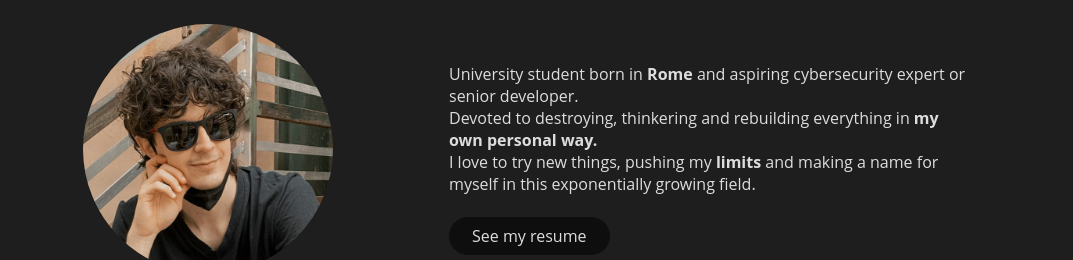
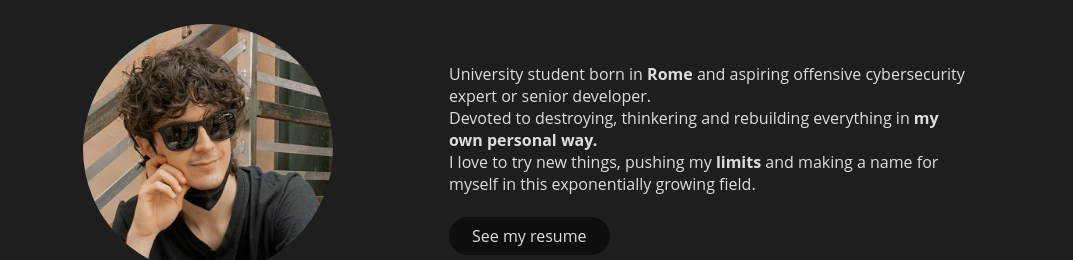
Before and after one commit to Exyss/exyss.github.io, a plain HTML site: page index.html in a window 1280 px wide. Shown: the part 813-1073 px from the top of the page, without its empty margins (103-1176 px from the left). Drawn offline with Linux system fonts and the light colour scheme.

```diff
--- a/index.html
+++ b/index.html
@@ -47,7 +47,7 @@
                         <div class="content">
                             <div style="margin-bottom: 30px">
                                 <p>
-                                    University student born in <b>Rome</b> and aspiring cybersecurity expert or senior developer.<br>
+                                    University student born in <b>Rome</b> and aspiring offensive cybersecurity expert or senior developer.<br>
                                     Devoted to destroying, thinkering and rebuilding everything in <b>my own personal way.</b><br>
                                     I love to try new things, pushing my <b>limits</b> and making a name for myself in this exponentially growing field.<br>
                                 </p>
```
